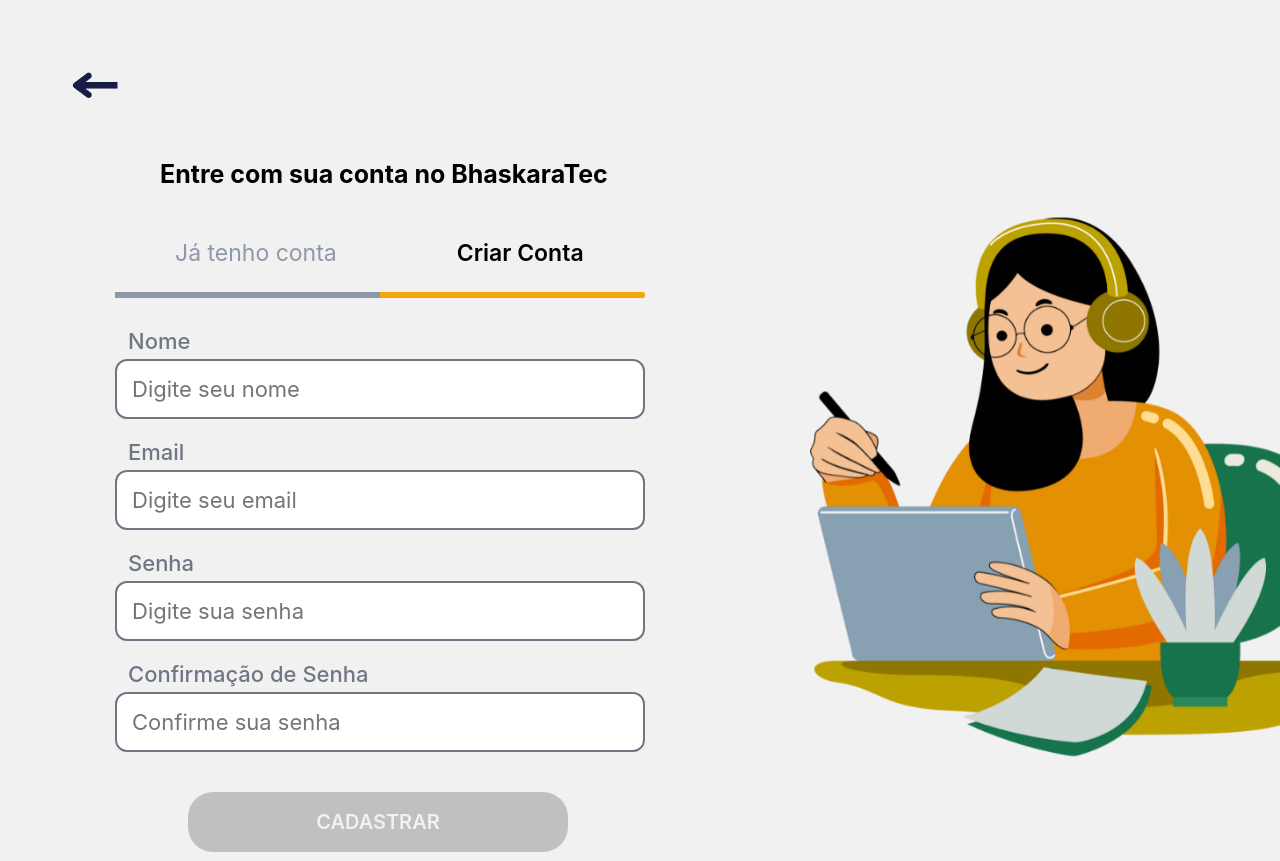
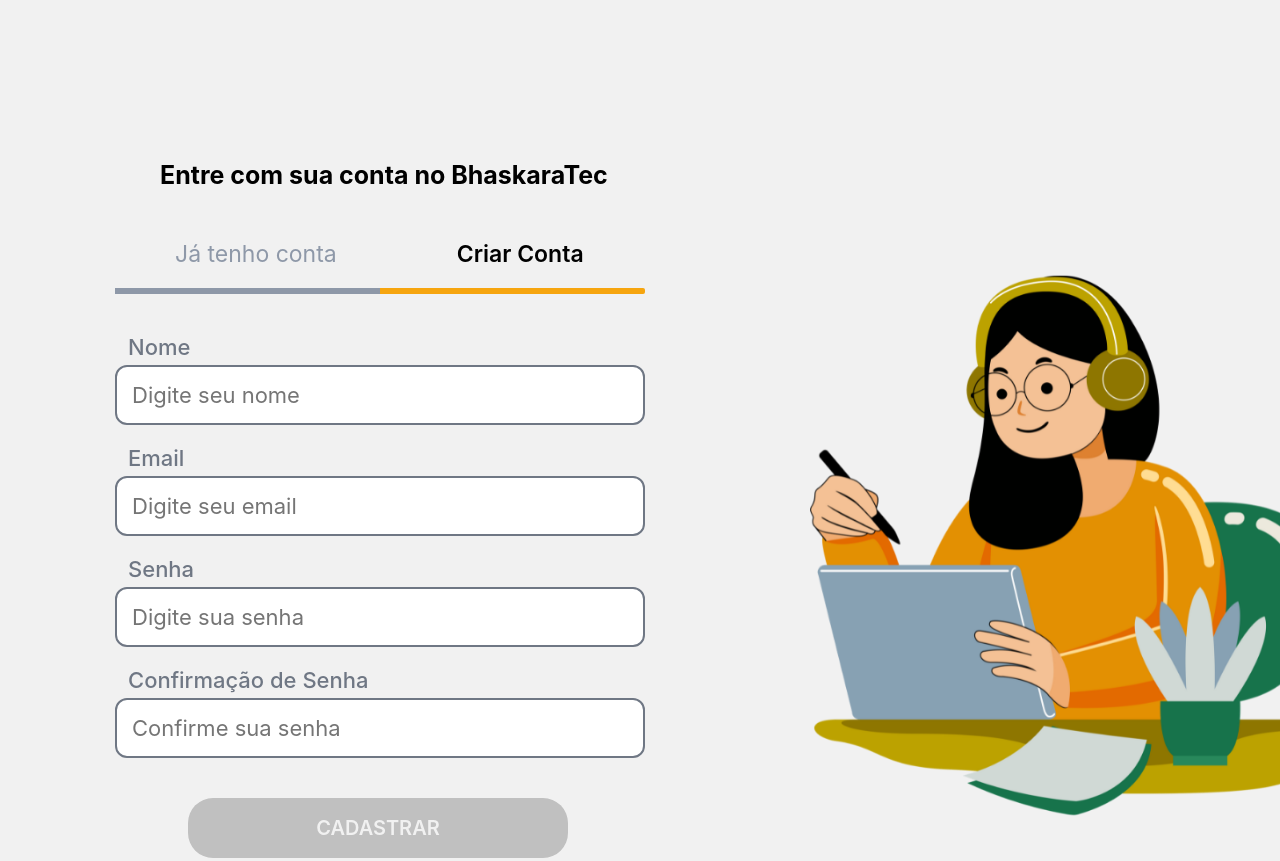
Before and after one commit to henriquelsb/EDUTEC-LOGIN-2024, a plain HTML site: page EDUTEC-2024-22C-main/cadastro/cadastro.html in a window 1280 px wide. Shown: the top 861 px of the page. Drawn offline with Linux system fonts and the light colour scheme.

Commit message:
alterações no css

```diff
--- a/EDUTEC-2024-22C-main/cadastro/cadastro.css
+++ b/EDUTEC-2024-22C-main/cadastro/cadastro.css
@@ -21,17 +21,12 @@
     margin: 0 auto;
 }
 
-.seta-esquerda {
-    width: 50px;
-    margin: 70px;
-}
-
 h1 {
     font-size: 25px;
 }
 
 h1 {
-    transform: translate(160px, -15px);
+    transform: translate(160px, 160px);
 }
 
 .conta {
@@ -42,13 +37,13 @@
     color: var(--gray);
     text-decoration: none;
     font-size: 23px;
-    transform: translate(175px, 35px);
+    transform: translate(175px, 210px);
 }
 
 .conta a.ativo {
     font-weight: 600;
     color: var(--black);
-    transform: translate(295px, 35px);
+    transform: translate(295px, 210px);
 }
 
 .barra {
@@ -59,7 +54,7 @@
 }
 
 .barra {
-    transform: translate(115px, 60px);
+    transform: translate(115px, 230px);
 }
 
 .barra_dupla {
@@ -69,7 +64,7 @@
 }
 
 .formulario_cadastro {
-    transform: translate(90px, 90px);
+    transform: translate(90px, 270px);
 }
 
 .formulario_cadastro label {
@@ -122,5 +117,10 @@
 }
 
 .img_lc {
-    transform: translate(470px, -612px);
+    transform: translate(470px, -380px);
 }
+
+button:hover {
+    background-color: var(--yellow); /* Cor amarela definida na variável */
+    transition: background-color 0.3s ease;
+}
--- a/EDUTEC-2024-22C-main/cadastro/cadastro.html
+++ b/EDUTEC-2024-22C-main/cadastro/cadastro.html
@@ -8,11 +8,6 @@
 </head>
 <body>
     <div id="container">
-        <header>
-            <a href="../index.html">
-                <img src="../imagens/seta-esquerda.png" alt="seta esquerda" class="seta-esquerda">
-            </a>
-        </header>
         <h1>Entre com sua conta no BhaskaraTec</h1>
         <div class="conta">
             <a href="../login/login.html">Já tenho conta</a>
--- a/EDUTEC-2024-22C-main/login/login.css
+++ b/EDUTEC-2024-22C-main/login/login.css
@@ -21,17 +21,12 @@
     margin: 0 auto;
 }
 
-.seta-esquerda {
-    width: 50px;
-    margin: 70px;
-}
-
 h1 {
     font-size: 25px;
 }
 
 h1 {
-    transform: translate(160px, -15px);
+    transform: translate(160px, 160px);
 }
 
 .conta {
@@ -42,13 +37,13 @@
     color: var(--gray);
     text-decoration: none;
     font-size: 23px;
-    transform: translate(295px, 35px);
+    transform: translate(295px, 210px);
 }
 
 .conta a.ativo {
     font-weight: 600;
     color: var(--black);
-    transform: translate(175px, 35px);
+    transform: translate(175px, 210px);
 }
 
 .barra {
@@ -59,7 +54,7 @@
 }
 
 .barra {
-    transform: translate(115px, 60px);
+    transform: translate(115px, 230px);
 }
 
 .barra_dupla {
@@ -69,7 +64,7 @@
 }
 
 .formulario_login {
-    transform: translate(90px, 130px);
+    transform: translate(90px, 270px);
 }
 
 .formulario_login label {
@@ -119,5 +114,10 @@
 }
 
 .img_lc {
-    transform: translate(470px, -450px);
+    transform: translate(470px, -300px);
 }
+
+button:hover {
+    background-color: var(--yellow);
+    transition: background-color 0.3s ease;
+}
--- a/EDUTEC-2024-22C-main/script.js
+++ b/EDUTEC-2024-22C-main/script.js
@@ -1,17 +1,20 @@
-
 if (localStorage.getItem('dark-mode') === 'true') {
     document.body.classList.add('dark-mode');
     document.getElementById('logo').src = './imagens/logo_modo_noturno.svg';
+    document.querySelector('.login').src = './imagens/login_modo_noturno.png';
 }
 
 document.getElementById('theme-toggle').addEventListener('click', function() {
     document.body.classList.toggle('dark-mode');
     const logo = document.getElementById('logo');
+    const loginButton = document.querySelector('.login');
     if (document.body.classList.contains('dark-mode')) {
         logo.src = './imagens/logo_modo_noturno.svg';
+        loginButton.src = './imagens/login_modo_noturno.png';
         localStorage.setItem('dark-mode', 'true');
     } else {
         logo.src = './imagens/logo.svg';
+        loginButton.src = './imagens/login.png';
         localStorage.setItem('dark-mode', 'false');
     }
 });
```
Also changed, not shown: EDUTEC-2024-22C-main/index.html (+4 -4 lines), EDUTEC-2024-22C-main/login/login.html (+0 -5 lines).
